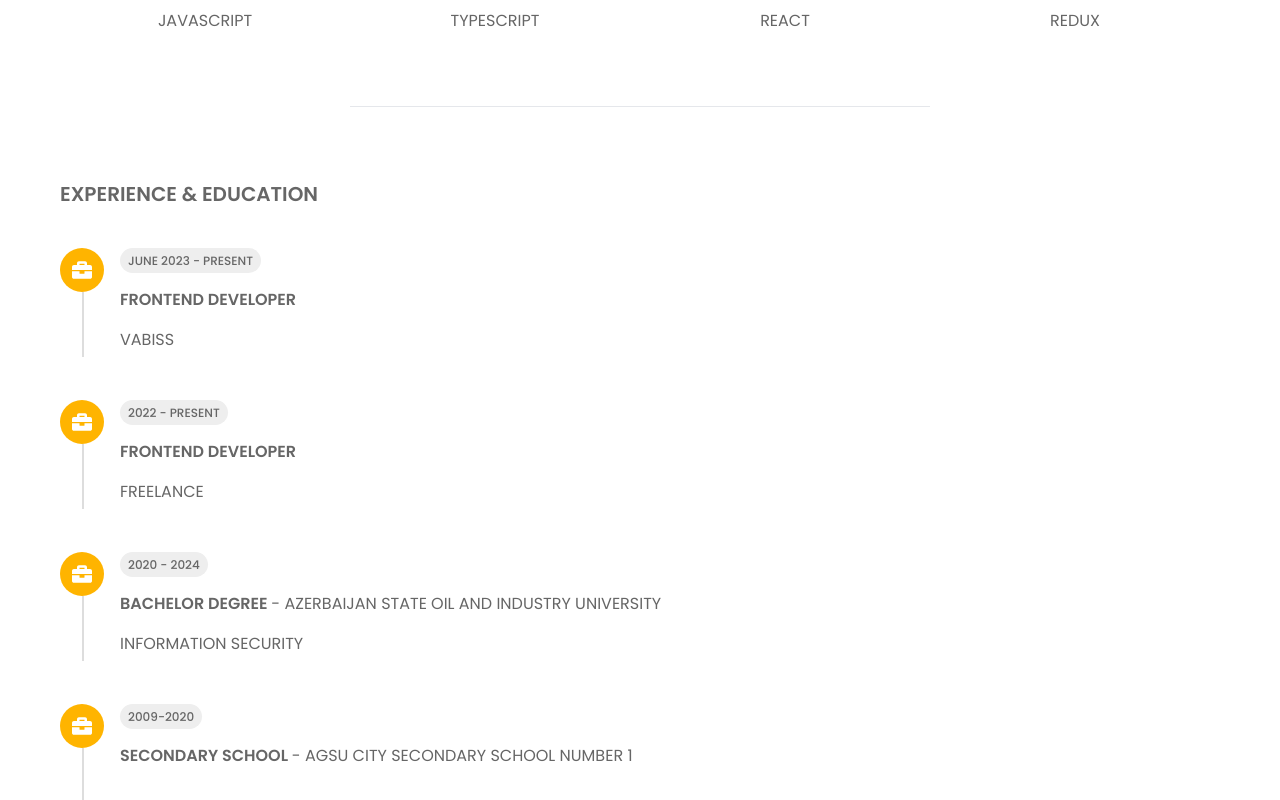
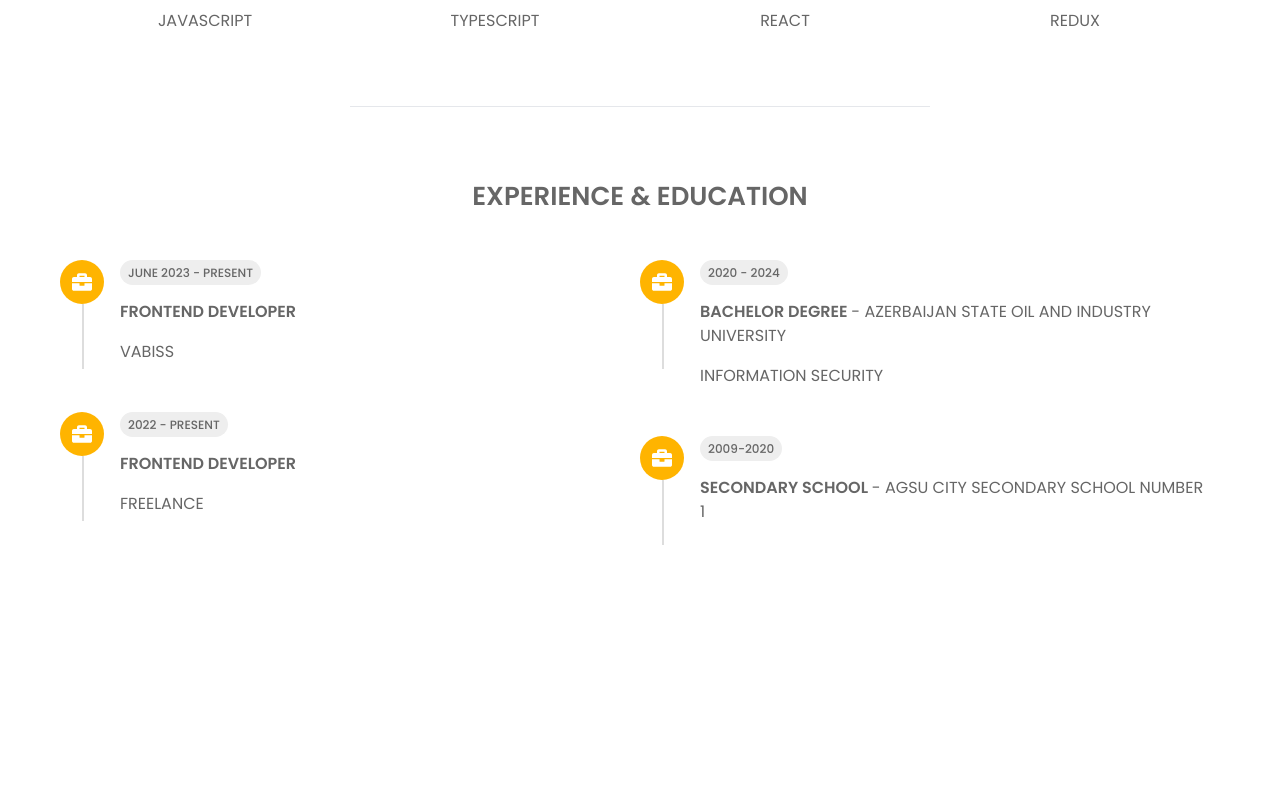
Before and after one commit to RaminMikayilov/My-portfolio, a React (Vite) app: page /about in a window 1280 px wide. Shown: the part 1122-1922 px from the top of the page. After the commit the page ends 1758 px from the top, so only its background shows below. Built offline with nearby package versions, Linux system fonts and the light colour scheme.

Commit message:
Update experience section

```diff
--- a/src/components/About/Experience.jsx
+++ b/src/components/About/Experience.jsx
@@ -5,10 +5,11 @@ import ExperienceCard from "./other/ExperienceCard";
 const Experience = () => {
   return (
     <div className="text-grey-dark">
-      <h1 className="text-xl font-semibold uppercase mb-10">
+      <h2 className="text-xl font-semibold uppercase mb-10 sm:mb-12 sm:text-2xl md:text-[26px] sm:text-center">
         Experience & education
-      </h1>
+      </h2>
 
+      <div className="grid grid-col-1 lg:grid-cols-2">
         {/* experince */}
         <div className="space-y-12 uppercase">
           {experience.map((exp, index) => (
@@ -22,7 +23,7 @@ const Experience = () => {
         </div>
 
         {/* education */}
-      <div className="space-y-12 uppercase mt-12">
+        <div className="space-y-12 uppercase mt-16 lg:mt-0">
           {education.map((edu, index) => (
             <ExperienceCard
               key={index}
@@ -34,6 +35,7 @@ const Experience = () => {
           ))}
         </div>
       </div>
+    </div>
   );
 };
 
```
Lines whose indentation alone changed are shown as unchanged.
